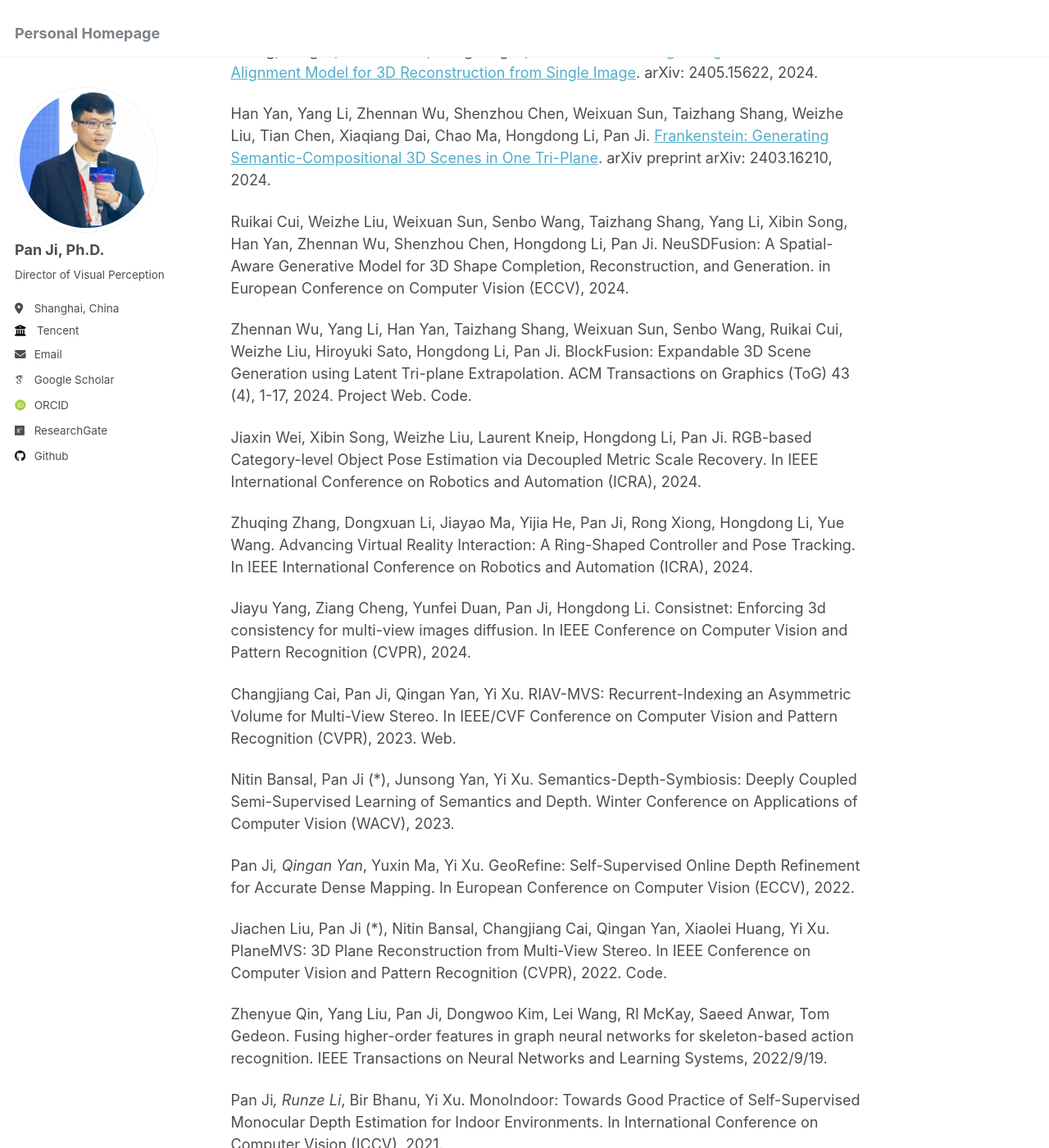
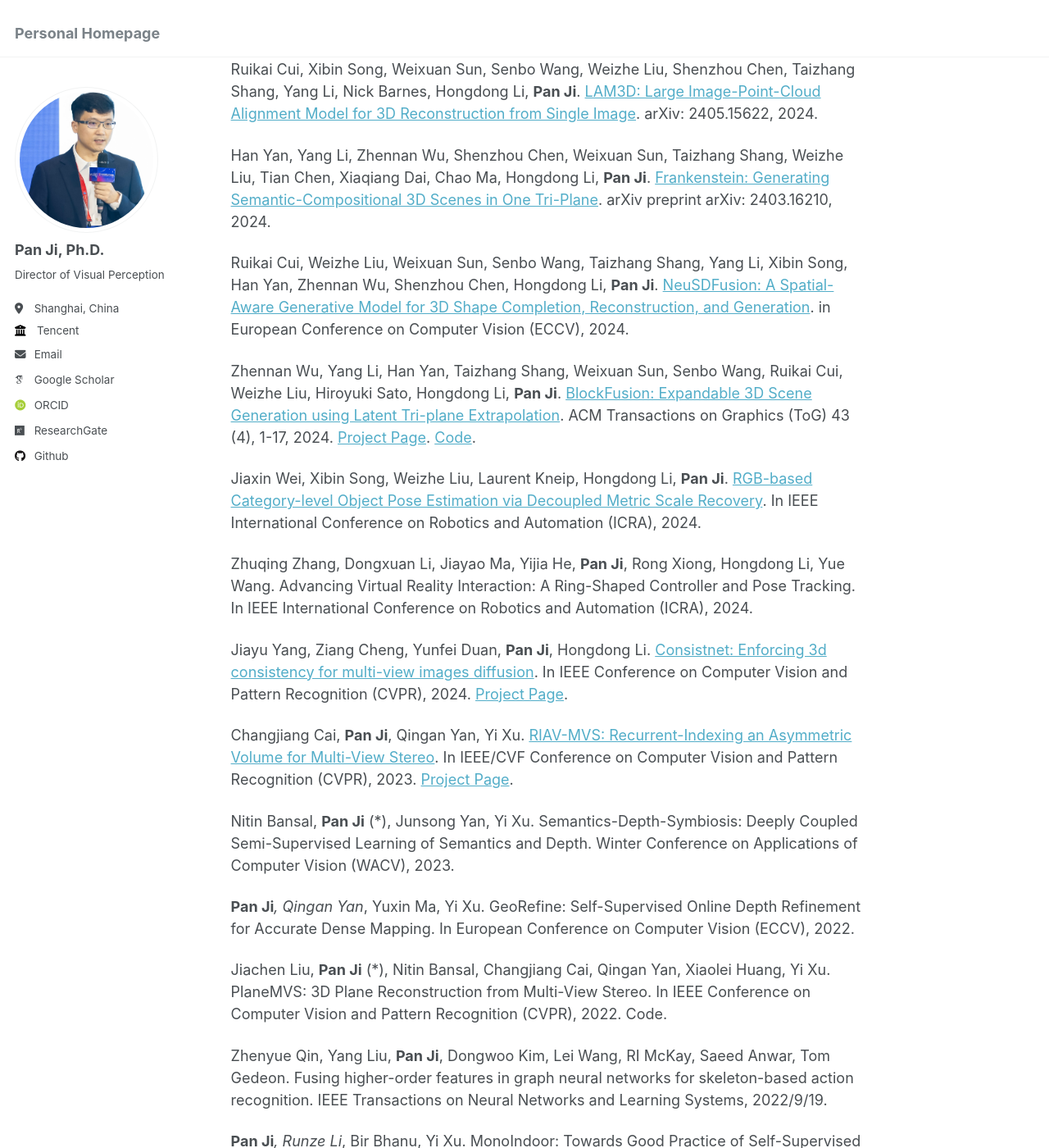
Before and after one commit to panji530/panji, a Jekyll site: the page built from _pages/about.md, in a window 1280 px wide and 1400 px high, scrolled down 662 px. Shown: the whole window at 82% size. Built offline with Jekyll 4.4.1, drawn with Linux system fonts in a browser that asks for light colours; some web fonts are replaced; some of the changed text lies outside the part shown.

Commit message:
Update about.md

```diff
--- a/_pages/about.md
+++ b/_pages/about.md
@@ -11,81 +11,83 @@ Dr. Pan Ji is currently the Director of Visual Perception of XR Vision Labs at T
 
 From Sep. 2011 to Oct. 2012, Pan was a research assistant at the 3DTV Laboratory of Zhejiang  University, China. He received his Bachelor's Degree in Engineering with Chu Kochen Honors from Zhejiang University in Jun. 2011.
 
+**I'm hiring research interns to work on 3D Gen AI. Drop me an email if you're interested!**
+
 # Publications
 Yongzhi Xu, Yonhon Ng, Yifu Wang, Inkyu Sa, Yunfei Duan, Yang Li, **Pan Ji**, Hongdong Li. [Sketch2Scene: Automatic Generation of Interactive 3D Game Scenes from User’s Casual Sketches](https://arxiv.org/pdf/2408.04567). arXiv: 2408.04567, 2024.
 
-Ruikai Cui, Xibin Song, Weixuan Sun, Senbo Wang, Weizhe Liu, Shenzhou Chen, Taizhang Shang, Yang Li, Nick Barnes, Hongdong Li, Pan Ji. [LAM3D: Large Image-Point-Cloud Alignment Model for 3D Reconstruction from Single Image](https://arxiv.org/pdf/2405.15622). arXiv: 2405.15622, 2024.
+Ruikai Cui, Xibin Song, Weixuan Sun, Senbo Wang, Weizhe Liu, Shenzhou Chen, Taizhang Shang, Yang Li, Nick Barnes, Hongdong Li, **Pan Ji**. [LAM3D: Large Image-Point-Cloud Alignment Model for 3D Reconstruction from Single Image](https://arxiv.org/pdf/2405.15622). arXiv: 2405.15622, 2024.
 
-Han Yan, Yang Li, Zhennan Wu, Shenzhou Chen, Weixuan Sun, Taizhang Shang, Weizhe Liu, Tian Chen, Xiaqiang Dai, Chao Ma, Hongdong Li, Pan Ji. [Frankenstein: Generating Semantic-Compositional 3D Scenes in One Tri-Plane](https://arxiv.org/pdf/2403.16210). arXiv preprint arXiv: 2403.16210, 2024.
+Han Yan, Yang Li, Zhennan Wu, Shenzhou Chen, Weixuan Sun, Taizhang Shang, Weizhe Liu, Tian Chen, Xiaqiang Dai, Chao Ma, Hongdong Li, **Pan Ji**. [Frankenstein: Generating Semantic-Compositional 3D Scenes in One Tri-Plane](https://arxiv.org/pdf/2403.16210). arXiv preprint arXiv: 2403.16210, 2024.
 
-Ruikai Cui, Weizhe Liu, Weixuan Sun, Senbo Wang, Taizhang Shang, Yang Li, Xibin Song, Han Yan, Zhennan Wu, Shenzhou Chen, Hongdong Li, Pan Ji. NeuSDFusion: A Spatial-Aware Generative Model for 3D Shape Completion, Reconstruction, and Generation. in European Conference on Computer Vision (ECCV), 2024.
+Ruikai Cui, Weizhe Liu, Weixuan Sun, Senbo Wang, Taizhang Shang, Yang Li, Xibin Song, Han Yan, Zhennan Wu, Shenzhou Chen, Hongdong Li, **Pan Ji**. [NeuSDFusion: A Spatial-Aware Generative Model for 3D Shape Completion, Reconstruction, and Generation](https://arxiv.org/abs/2403.18241). in European Conference on Computer Vision (ECCV), 2024.
 
-Zhennan Wu, Yang Li, Han Yan, Taizhang Shang, Weixuan Sun, Senbo Wang, Ruikai Cui, Weizhe Liu, Hiroyuki Sato, Hongdong Li, Pan Ji. BlockFusion: Expandable 3D Scene Generation using Latent Tri-plane Extrapolation. ACM Transactions on Graphics (ToG) 43 (4), 1-17, 2024. Project Web. Code.
+Zhennan Wu, Yang Li, Han Yan, Taizhang Shang, Weixuan Sun, Senbo Wang, Ruikai Cui, Weizhe Liu, Hiroyuki Sato, Hongdong Li, **Pan Ji**. [BlockFusion: Expandable 3D Scene Generation using Latent Tri-plane Extrapolation](https://arxiv.org/abs/2401.17053). ACM Transactions on Graphics (ToG) 43 (4), 1-17, 2024. [Project Page](https://yang-l1.github.io/blockfusion/). [Code](https://github.com/Tencent/BlockFusion).
 
-Jiaxin Wei, Xibin Song, Weizhe Liu, Laurent Kneip, Hongdong Li, Pan Ji. RGB-based Category-level Object Pose Estimation via Decoupled Metric Scale Recovery. In IEEE International Conference on Robotics and Automation (ICRA), 2024.
+Jiaxin Wei, Xibin Song, Weizhe Liu, Laurent Kneip, Hongdong Li, **Pan Ji**. [RGB-based Category-level Object Pose Estimation via Decoupled Metric Scale Recovery](https://arxiv.org/abs/2309.10255). In IEEE International Conference on Robotics and Automation (ICRA), 2024.
 
-Zhuqing Zhang, Dongxuan Li, Jiayao Ma, Yijia He, Pan Ji, Rong Xiong, Hongdong Li, Yue Wang. Advancing Virtual Reality Interaction: A Ring-Shaped Controller and Pose Tracking. In IEEE International Conference on Robotics and Automation (ICRA), 2024.
+Zhuqing Zhang, Dongxuan Li, Jiayao Ma, Yijia He, **Pan Ji**, Rong Xiong, Hongdong Li, Yue Wang. Advancing Virtual Reality Interaction: A Ring-Shaped Controller and Pose Tracking. In IEEE International Conference on Robotics and Automation (ICRA), 2024.
 
-Jiayu Yang, Ziang Cheng, Yunfei Duan, Pan Ji, Hongdong Li. Consistnet: Enforcing 3d consistency for multi-view images diffusion. In IEEE Conference on Computer Vision and Pattern Recognition (CVPR), 2024.
+Jiayu Yang, Ziang Cheng, Yunfei Duan, **Pan Ji**, Hongdong Li. [Consistnet: Enforcing 3d consistency for multi-view images diffusion](https://arxiv.org/abs/2310.10343). In IEEE Conference on Computer Vision and Pattern Recognition (CVPR), 2024. [Project Page](https://jiayuyang.github.io/Consist_Net/).
 
-Changjiang Cai, Pan Ji, Qingan Yan, Yi Xu. RIAV-MVS: Recurrent-Indexing an Asymmetric Volume for Multi-View Stereo. In IEEE/CVF Conference on Computer Vision and Pattern Recognition (CVPR), 2023. Web.
+Changjiang Cai, **Pan Ji**, Qingan Yan, Yi Xu. [RIAV-MVS: Recurrent-Indexing an Asymmetric Volume for Multi-View Stereo](http://openaccess.thecvf.com/content/CVPR2023/html/Cai_RIAV-MVS_Recurrent-Indexing_an_Asymmetric_Volume_for_Multi-View_Stereo_CVPR_2023_paper.html). In IEEE/CVF Conference on Computer Vision and Pattern Recognition (CVPR), 2023. [Project Page](http://www.changjiangcai.com/riav-mvs.github.io/).
 
-Nitin Bansal, Pan Ji (*), Junsong Yan, Yi Xu. Semantics-Depth-Symbiosis: Deeply Coupled Semi-Supervised Learning of Semantics and Depth. Winter Conference on Applications of Computer Vision (WACV), 2023.
+Nitin Bansal, **Pan Ji** (*), Junsong Yan, Yi Xu. Semantics-Depth-Symbiosis: Deeply Coupled Semi-Supervised Learning of Semantics and Depth. Winter Conference on Applications of Computer Vision (WACV), 2023.
 
-Pan Ji*, Qingan Yan*, Yuxin Ma, Yi Xu. GeoRefine: Self-Supervised Online Depth Refinement for Accurate Dense Mapping. In European Conference on Computer Vision (ECCV), 2022.
+**Pan Ji***, Qingan Yan*, Yuxin Ma, Yi Xu. GeoRefine: Self-Supervised Online Depth Refinement for Accurate Dense Mapping. In European Conference on Computer Vision (ECCV), 2022.
 
-Jiachen Liu, Pan Ji (*), Nitin Bansal, Changjiang Cai, Qingan Yan, Xiaolei Huang, Yi Xu. PlaneMVS: 3D Plane Reconstruction from Multi-View Stereo. In IEEE Conference on Computer Vision and Pattern Recognition (CVPR), 2022. Code.
+Jiachen Liu, **Pan Ji** (*), Nitin Bansal, Changjiang Cai, Qingan Yan, Xiaolei Huang, Yi Xu. PlaneMVS: 3D Plane Reconstruction from Multi-View Stereo. In IEEE Conference on Computer Vision and Pattern Recognition (CVPR), 2022. Code.
 
-Zhenyue Qin, Yang Liu, Pan Ji, Dongwoo Kim, Lei Wang, RI McKay, Saeed Anwar, Tom Gedeon. Fusing higher-order features in graph neural networks for skeleton-based action recognition. IEEE Transactions on Neural Networks and Learning Systems, 2022/9/19.
+Zhenyue Qin, Yang Liu, **Pan Ji**, Dongwoo Kim, Lei Wang, RI McKay, Saeed Anwar, Tom Gedeon. Fusing higher-order features in graph neural networks for skeleton-based action recognition. IEEE Transactions on Neural Networks and Learning Systems, 2022/9/19.
 
-Pan Ji*, Runze Li*, Bir Bhanu, Yi Xu. MonoIndoor: Towards Good Practice of Self-Supervised Monocular Depth Estimation for Indoor Environments. In International Conference on Computer Vision (ICCV), 2021.
+**Pan Ji***, Runze Li*, Bir Bhanu, Yi Xu. MonoIndoor: Towards Good Practice of Self-Supervised Monocular Depth Estimation for Indoor Environments. In International Conference on Computer Vision (ICCV), 2021.
 
-Yang Liu, Zhenyue Qin, Saeed Anwar, Pan Ji, Dongwoo Kim, Sabrina Caldwell, Tom Gedeon. Invertible Denoising Network: A Light Solution for Real Noise Removal. In IEEE Conference on Computer Vision and Pattern Recognition (CVPR), 2021. Code.
+Yang Liu, Zhenyue Qin, Saeed Anwar, **Pan Ji**, Dongwoo Kim, Sabrina Caldwell, Tom Gedeon. Invertible Denoising Network: A Light Solution for Real Noise Removal. In IEEE Conference on Computer Vision and Pattern Recognition (CVPR), 2021. Code.
 
-Ming Zhu, Chao Ma, Pan Ji, Xiaokang Yang.  Cross-Modality 3D Object Detection.  In IEEE Winter Conference on Computer Vision (WACV), 2021.
+Ming Zhu, Chao Ma, **Pan Ji**, Xiaokang Yang.  Cross-Modality 3D Object Detection.  In IEEE Winter Conference on Computer Vision (WACV), 2021.
 
-Pengfei Fang, Pan Ji, Lars Petersson, Mehrtash Harandi. Set Augmented Triplet Loss for Video Person Re-Identification.  In IEEE Winter Conference on Computer Vision (WACV), 2021.
+Pengfei Fang, **Pan Ji**, Lars Petersson, Mehrtash Harandi. Set Augmented Triplet Loss for Video Person Re-Identification.  In IEEE Winter Conference on Computer Vision (WACV), 2021.
 
-Jianyuan Wang, Yiran Zhong, Yuchao Dai, Kaihao Zhang, Pan Ji, Hongdong Li. Accurate Optical Flow Estimation by Learned Matching Cost. In  Advances in Neural Information Processing Systems (NeurIPS), 2020.
+Jianyuan Wang, Yiran Zhong, Yuchao Dai, Kaihao Zhang, **Pan Ji**, Hongdong Li. Accurate Optical Flow Estimation by Learned Matching Cost. In  Advances in Neural Information Processing Systems (NeurIPS), 2020.
 
-Pengfei Fang, Pan Ji, Jieming Zhou, Lars Petersson, Mehrtash Harandi. Channel Recurrent Attention Networks for Video Pedestrian Retrieval.  In Asian Conference on Computer Vision (ACCV), 2020.
+Pengfei Fang, **Pan Ji**, Jieming Zhou, Lars Petersson, Mehrtash Harandi. Channel Recurrent Attention Networks for Video Pedestrian Retrieval.  In Asian Conference on Computer Vision (ACCV), 2020.
 
-Yuliang Zou, Pan Ji, Quoc-Huy Tran, Jia-Bin Huang, Manmohan Chandraker. Learning Monocular Visual Odometry via Self-Supervised Long-Term Modeling. In European Conference on Computer Vision (ECCV), 2020. Project Web.
+Yuliang Zou, **Pan Ji**, Quoc-Huy Tran, Jia-Bin Huang, Manmohan Chandraker. Learning Monocular Visual Odometry via Self-Supervised Long-Term Modeling. In European Conference on Computer Vision (ECCV), 2020. Project Web.
 
-Lokender Tiwari, Pan Ji, Quoc-Huy Tran, Bingbing Zhuang, Saket Anand, Manmohan Chandraker. Pseudo RGB-D for Self-Improving Monocular SLAM and Depth Prediction. In European Conference onComputer Vision (ECCV), 2020. Project Web.
+Lokender Tiwari, **Pan Ji**, Quoc-Huy Tran, Bingbing Zhuang, Saket Anand, Manmohan Chandraker. Pseudo RGB-D for Self-Improving Monocular SLAM and Depth Prediction. In European Conference onComputer Vision (ECCV), 2020. Project Web.
 
-Buyu Liu, Bingbing Zhuang, Samuel Schulter, Pan Ji, and Manmohan Chandraker. Understanding RoadLayout from Videos as a Whole. In IEEE Conference on Computer Vision and Pattern Recognition (CVPR), 2020.
+Buyu Liu, Bingbing Zhuang, Samuel Schulter, **Pan Ji**, and Manmohan Chandraker. Understanding RoadLayout from Videos as a Whole. In IEEE Conference on Computer Vision and Pattern Recognition (CVPR), 2020.
 
-Ye Xiang, Ying Fu, Pan Ji, Hua Huang. Incremental Learning Using Conditional Adversarial Networks. In International Conference on Computer Vision (ICCV), 2019.
+Ye Xiang, Ying Fu, **Pan Ji**, Hua Huang. Incremental Learning Using Conditional Adversarial Networks. In International Conference on Computer Vision (ICCV), 2019.
 
-Tong Zhang, Pan Ji(*), Mehrtash Harandi, Wenbing Huang, Hongdong Li. Neural collaborative subspace clustering. in International Conference on Machine Learning (ICML), 2019. Talk.
+Tong Zhang, **Pan Ji**(*), Mehrtash Harandi, Wenbing Huang, Hongdong Li. Neural collaborative subspace clustering. in International Conference on Machine Learning (ICML), 2019. Talk.
 
-Yiran Zhong, Pan Ji, Jianyuan Wang, Yuchao Dai, Hongdong Li. Unsupervised deep epipolar flow for stationary or dynamic scenes. In IEEE Conference on Computer Vision and Pattern Recognition (CVPR), 2019. Code.
+Yiran Zhong, **Pan Ji**, Jianyuan Wang, Yuchao Dai, Hongdong Li. Unsupervised deep epipolar flow for stationary or dynamic scenes. In IEEE Conference on Computer Vision and Pattern Recognition (CVPR), 2019. Code.
 
-Xuelian Cheng(*), Yiran Zhong(*), Yuchao Dai, Pan Ji, Hongdong Li. Noise-aware unsupervised deep lidar-stereo fusion. In IEEE Conference on Computer Vision and Pattern Recognition (CVPR), 2019.
+Xuelian Cheng(*), Yiran Zhong(*), Yuchao Dai, **Pan Ji**, Hongdong Li. Noise-aware unsupervised deep lidar-stereo fusion. In IEEE Conference on Computer Vision and Pattern Recognition (CVPR), 2019.
 
-Bingbing Zhuang, Quoc-Huy Tran, Pan Ji, Loong-Fah Cheong, Manmohan Chandraker. Learning structure-and-motion-aware rolling shutter correction. In IEEE Conference on Computer Vision and Pattern Recognition (CVPR), 2019. Oral. Project web.
+Bingbing Zhuang, Quoc-Huy Tran, **Pan Ji**, Loong-Fah Cheong, Manmohan Chandraker. Learning structure-and-motion-aware rolling shutter correction. In IEEE Conference on Computer Vision and Pattern Recognition (CVPR), 2019. Oral. Project web.
 
-Tong Zhang, Pan Ji, Mehrtash Harandi, Richard Hartley, Ian Reid. Scalable deep k-subspace clustering. In Asian Conference on Computer Vision (ACCV), 2018.
+Tong Zhang, **Pan Ji**, Mehrtash Harandi, Richard Hartley, Ian Reid. Scalable deep k-subspace clustering. In Asian Conference on Computer Vision (ACCV), 2018.
 
-Pan Ji, Ian Reid, Ravi Garg, Hongdong Li, and Mathieu Salzmann. Adaptive low-rank kernel subspace clustering.  arXiv preprint arXiv:1707.04974. Code.
+**Pan Ji**, Ian Reid, Ravi Garg, Hongdong Li, and Mathieu Salzmann. Adaptive low-rank kernel subspace clustering.  arXiv preprint arXiv:1707.04974. Code.
 
-Pan Ji(*), Tong Zhang(*), Hongdong Li, Mathieu Salzmann, Ian Reid. Deep subspace clustering networks. In Conference on Neural Information Processing Systems (NeurIPS), 2017. Code.
+**Pan Ji**(*), Tong Zhang(*), Hongdong Li, Mathieu Salzmann, Ian Reid. Deep subspace clustering networks. In Conference on Neural Information Processing Systems (NeurIPS), 2017. Code.
 
-Pan Ji, Hongdong Li, Yuchao Dai, Ian Reid. "Maximizing rigidity" revisited: a convex programming approach for generic 3D shape reconstruction from multiple perspective views. In IEEE International Conference on Computer Vision (ICCV), 2017. Code.
+**Pan Ji**, Hongdong Li, Yuchao Dai, Ian Reid. "Maximizing rigidity" revisited: a convex programming approach for generic 3D shape reconstruction from multiple perspective views. In IEEE International Conference on Computer Vision (ICCV), 2017. Code.
 
-Pan Ji, Hongdong Li, Mathieu Salzmann, and Yiran Zhong. Robust multi-body feature tracker: A segmentation-free approach. In IEEE Conference on Computer Vision and Pattern Recognition (CVPR), 2016, Spotlight (short oral). Suppl. Code. Talk
+**Pan Ji**, Hongdong Li, Mathieu Salzmann, and Yiran Zhong. Robust multi-body feature tracker: A segmentation-free approach. In IEEE Conference on Computer Vision and Pattern Recognition (CVPR), 2016, Spotlight (short oral). Suppl. Code. Talk
 
-Pan Ji, Mathieu Salzmann, and Hongdong Li. Shape interaction matrix revisited and robustified:  Efficient subspace clustering with corrupted and incomplete data. In IEEE International Conference on Computer Vision (ICCV), 2015, Oral. Code. Data. Suppl. Talk.
+**Pan Ji**, Mathieu Salzmann, and Hongdong Li. Shape interaction matrix revisited and robustified:  Efficient subspace clustering with corrupted and incomplete data. In IEEE International Conference on Computer Vision (ICCV), 2015, Oral. Code. Data. Suppl. Talk.
 
-Pan Ji, Hongdong Li, Mathieu Salzmann, and Yuchao Dai. Robust motion segmentation with unknown correspondences. In European Conference on Computer Vision (ECCV), 2014, Poster. Code. Data.
+**Pan Ji**, Hongdong Li, Mathieu Salzmann, and Yuchao Dai. Robust motion segmentation with unknown correspondences. In European Conference on Computer Vision (ECCV), 2014, Poster. Code. Data.
 
-Pan Ji, Yiran Zhong, Hongdong Li, and Mathieu Salzmann. Null space clustering with applications to motion segmentation and face clustering. In IEEE International Conference on Image Processing (ICIP), 2014, Best Student Paper Award. Code.
+**Pan Ji**, Yiran Zhong, Hongdong Li, and Mathieu Salzmann. Null space clustering with applications to motion segmentation and face clustering. In IEEE International Conference on Image Processing (ICIP), 2014, Best Student Paper Award. Code.
 
-Pan Ji, Mathieu Salzmann, and Hongdong Li. Efficient dense subspace clustering. In IEEE Winter Conference on Applications of Computer Vision (WACV), 2014, short oral and poster. Code.
+**Pan Ji**, Mathieu Salzmann, and Hongdong Li. Efficient dense subspace clustering. In IEEE Winter Conference on Applications of Computer Vision (WACV), 2014, short oral and poster. Code.
 
-Qingqing Yang, Pan Ji, Dongxiao Li, Shaojun Yao, and Ming Zhang. Fast stereo matching using adaptive guided filtering. Image and Vision Computing, vol 32, no. 3 (2014): 202-211.
+Qingqing Yang, **Pan Ji**, Dongxiao Li, Shaojun Yao, and Ming Zhang. Fast stereo matching using adaptive guided filtering. Image and Vision Computing, vol 32, no. 3 (2014): 202-211.
 
-Pan Ji, Lianghao Wang, Dongxiao Li, and Ming Zhang. An automatic 2D to 3D conversion algorithm using multi-depth cues. In ICALIP, 2012, Oral.
+**Pan Ji**, Lianghao Wang, Dongxiao Li, and Ming Zhang. An automatic 2D to 3D conversion algorithm using multi-depth cues. In ICALIP, 2012, Oral.
 
-Pan Ji, Lianghao Wang, Dongxiao Li, and Ming Zhang. A novel 2D-to-3D conversion method based on blocks world. In ICALIP, 2012, Oral.
+**Pan Ji**, Lianghao Wang, Dongxiao Li, and Ming Zhang. A novel 2D-to-3D conversion method based on blocks world. In ICALIP, 2012, Oral.
```
